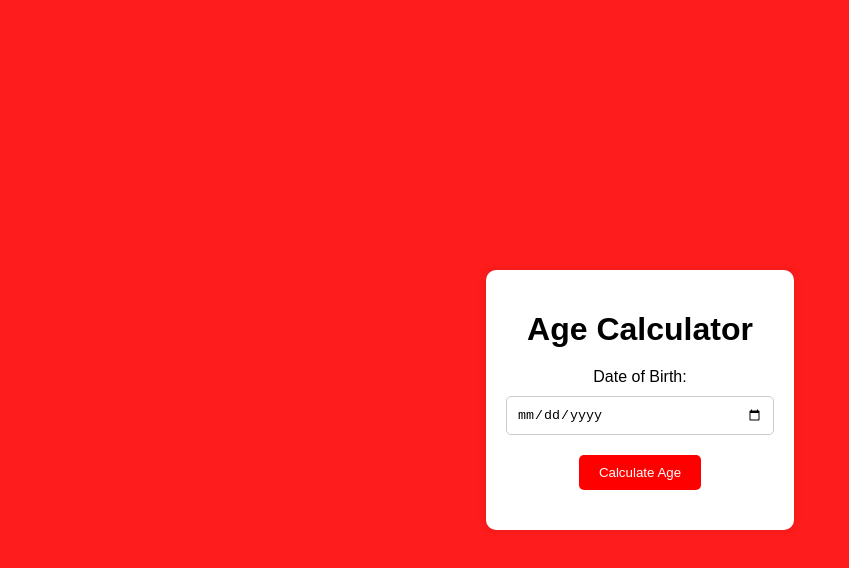
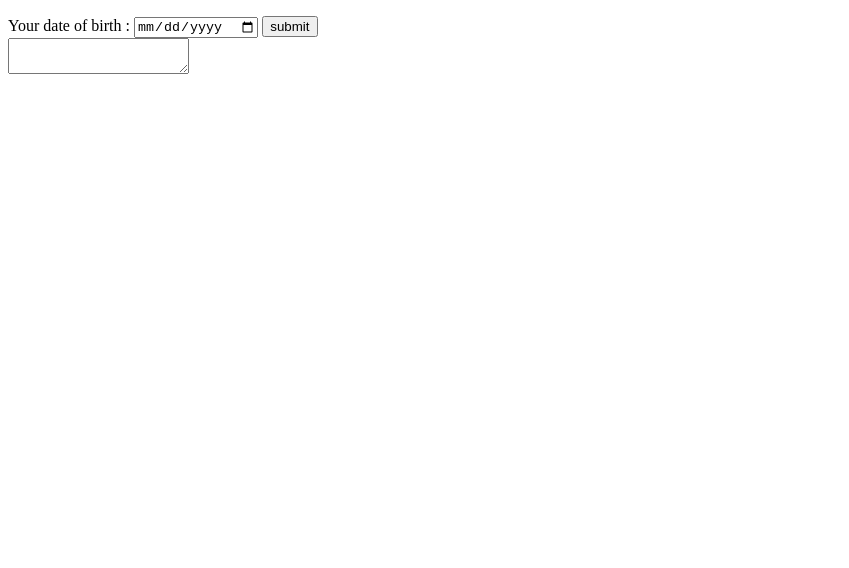
Before and after one commit to hajarbsk/CodeAlpha_AgeCalculator, a plain HTML site: page index.html in a window 1280 px wide. Shown: the whole page, without its empty margins (0-849 px from the left). Drawn offline with Linux system fonts and the light colour scheme.

Commit message:
Revert "ajout de fichier css"
This reverts commit cb40e1bed15745fff1731ea41cce0e0ad7ab76c0.

```diff
--- a/index.css
+++ /dev/null
@@ -1,57 +0,0 @@
-body {
-    font-family: Arial, sans-serif;
-    background-color: #ff1c1c;
-    display: flex;
-    justify-content: center;
-    align-items: center;
-    height: 100vh;
-    margin: 0;
-}
-
-.container {
-    background-color: #fff;
-    padding: 20px;
-    border-radius: 10px;
-    box-shadow: 0 0 10px rgba(0, 0, 0, 0.1);
-    text-align: center;
-}
-
-h1 {
-    margin-bottom: 20px;
-}
-
-form {
-    margin-bottom: 20px;
-}
-
-label {
-    display: block;
-    margin-bottom: 10px;
-}
-
-input {
-    padding: 10px;
-    margin-bottom: 20px;
-    border-radius: 5px;
-    border: 1px solid #ccc;
-    width: 100%;
-    box-sizing: border-box;
-}
-
-button {
-    padding: 10px 20px;
-    border: none;
-    border-radius: 5px;
-    background-color: #ff0000;
-    color: #fff;
-    cursor: pointer;
-}
-
-button:hover {
-    background-color: #ff0000;
-}
-
-#result {
-    font-size: 1.2em;
-    font-weight: bold;
-}
--- a/index.html
+++ b/index.html
@@ -4,18 +4,20 @@
     <meta charset="UTF-8">
     <meta name="viewport" content="width=device-width, initial-scale=1.0">
     <title>Age Calculator</title>
-    <link rel="stylesheet" href="index.css">
 </head>
 <body>
-    <div class="container">
-        <h1>Age Calculator</h1>
-        <form id="ageForm">
-            <label for="dob">Date of Birth:</label>
-            <input type="date" id="dob" name="dob" required>
-            <button type="submit">Calculate Age</button>
-        </form>
-        <div id="result"></div>
-    </div>
-    <script src="index.js"></script>
+    <p>
+        <div class="before">
+            <form action="get">
+                <label for="birth">Your date of birth :</label>
+                <input type="date" name="birth" id="birth">
+                <button> submit </button>
+            </form>
+        </div>
+        <div class="after">
+            <textarea name="" id=""> </textarea>
+        </div>
+
+    </p>
 </body>
 </html>
--- a/index.js
+++ /dev/null
@@ -1,14 +0,0 @@
-document.getElementById('ageForm').addEventListener('submit', function(e) {
-    e.preventDefault();
-
-    const dob = new Date(document.getElementById('dob').value);
-    const today = new Date();
-    let age = today.getFullYear() - dob.getFullYear();
-    const m = today.getMonth() - dob.getMonth();
-
-    if (m < 0 || (m === 0 && today.getDate() < dob.getDate())) {
-        age--;
-    }
-
-    document.getElementById('result').innerText = `You are ${age} years old.`;
-});
```
